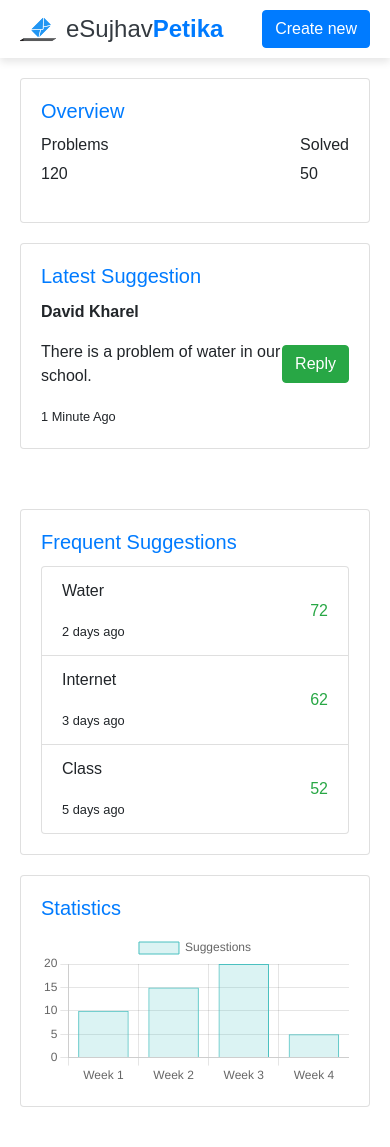
After one commit to Himal144/esujhavpetika, a Django app: page /organization/dashboard/ in a window 390 px wide. The commit adds this page. Run offline with Django 5.2, Linux system fonts and the light colour scheme; some libraries are stand-ins or nearby versions.

Commit message:
dashboard

```diff
--- a/esujhavpetika/organization/static/organization/css/style.css
+++ b/esujhavpetika/organization/static/organization/css/style.css
@@ -0,0 +1,50 @@
+.banner-content {
+    display: flex;
+    align-items: center;
+    justify-content: center;
+    text-align: center;
+}
+
+.image-container img {
+    width: 100%;
+    height: auto;
+}
+
+body {
+    font-family: Arial, sans-serif;
+}
+
+.sidebar {
+    background-color: #f8f9fa;
+    height: 100vh;
+    padding: 20px;
+}
+
+.logo img {
+    max-width: 100%;
+    height: auto;
+}
+
+.nav-item .nav-link {
+    color: #333;
+    padding: 10px;
+}
+
+.nav-item .nav-link.active {
+    background: linear-gradient(90deg, #07661d, #5de285, #ffffff);
+    color: #fff;
+}
+
+.main-content, .right-sidebar {
+    padding: 20px;
+}
+
+.card {
+    margin-bottom: 20px;
+}
+
+@media (max-width: 768px) {
+    .sidebar {
+        display: none;
+    }
+}
--- /dev/null
+++ b/esujhavpetika/organization/templates/organization/dashboard.html
@@ -0,0 +1,141 @@
+{% extends 'organization/base.html' %}
+{% load static %}
+
+{% block css %}
+<link rel="stylesheet" href="{% static 'organization/css/style.css' %}" />
+{% endblock %}
+
+{% block content %}
+<section class="dashboard">
+    <div class="container-fluid">
+        <div class="row">
+            <!-- Sidebar -->
+            <div class="col-md-3 sidebar">
+                <div class="logo">
+                    <img src="{{ logo_url }}" alt="Logo" />
+                </div>
+                <ul class="nav flex-column">
+                    <li class="nav-item">
+                        <a class="nav-link active" href="#">Dashboard</a>
+                    </li>
+                    <li class="nav-item">
+                        <a class="nav-link" href="#">Insight</a>
+                    </li>
+                    <li class="nav-item">
+                        <a class="nav-link" href="#">Settings</a>
+                    </li>
+                </ul>
+                <ul class="nav flex-column mt-auto">
+                    <li class="nav-item">
+                        <a class="nav-link" href="#">Sign Out</a>
+                    </li>
+                </ul>
+            </div>
+
+            <!-- Main content -->
+            <div class="col-md-6 main-content">
+                <div class="overview">
+                    <div class="card gradient-card">
+                        <div class="card-body">
+                            <h5 class="card-title  text-primary">Overview</h5>
+                            <div class="d-flex justify-content-between">
+                                <div>
+                                    <h6>Problems</h6>
+                                    <p>{{ problems_count }}</p>
+                                </div>
+                                <div>
+                                    <h6>Solved</h6>
+                                    <p>{{ solved_count }}</p>
+                                </div>
+                            </div>
+                        </div>
+                    </div>
+                </div>
+                <div class="latest-suggestion mt-3">
+                    <div class="card gradient-card">
+                        <div class="card-body">
+                            <h5 class="card-title  text-primary">Latest Suggestion</h5>
+                            <div class="d-flex justify-content-between align-items-center">
+                                <div class="suggestion-info">
+                                    <p><strong>{{ latest_suggestion.user }}</strong></p>
+                                    <p>{{ latest_suggestion.message }}</p>
+                                    <small>{{ latest_suggestion.time_ago }}</small>
+                                </div>
+                                <button class="btn btn-success">Reply</button>
+                            </div>
+                        </div>
+                    </div>
+                </div>
+            </div>
+
+            <!-- Right sidebar for frequent suggestions and statistics -->
+            <div class="col-md-3 right-sidebar">
+                <div class="frequent-suggestions">
+                    <div class="card gradient-card">
+                        <div class="card-body">
+                            <h5 class="card-title text-primary">Frequent Suggestions</h5>
+                            <ul class="list-group">
+                                {% for suggestion in frequent_suggestions %}
+                                <li class="list-group-item d-flex justify-content-between align-items-center">
+                                    <div>
+                                        <p>{{ suggestion.topic }}</p>
+                                        <small>{{ suggestion.time_ago }}</small>
+                                    </div>
+                                    <span class=" text-success">{{ suggestion.votes }}</span>
+                                </li>
+                                {% endfor %}
+                            </ul>
+                        </div>
+                    </div>
+                </div>
+                <div class="statistics mt-3">
+                    <div class="card gradient-card">
+                        <div class="card-body">
+                            <h5 class="card-title text-primary">Statistics</h5>
+                            <canvas id="statisticsChart"></canvas>
+                        </div>
+                    </div>
+                </div>
+            </div>
+        </div>
+    </div>
+</section>
+{% endblock content %}
+
+{% block javascript%}
+<script src="https://cdn.jsdelivr.net/npm/chart.js"></script>
+<script>
+    var ctx = document.getElementById('statisticsChart').getContext('2d');
+    var statisticsChart = new Chart(ctx, {
+        type: 'bar',
+        data: {
+            labels: {{ statistics.labels|safe }},
+            datasets: [{
+                label: 'Suggestions',
+                data: {{ statistics.values|safe }},
+                backgroundColor: 'rgba(75, 192, 192, 0.2)',
+                borderColor: 'rgba(75, 192, 192, 1)',
+                borderWidth: 1
+            }]
+        },
+        options: {
+            scales: {
+                y: {
+                    beginAtZero: true
+                }
+            }
+        }
+    });
+</script>
+<script>
+    function checkScreenWidth() {
+        if (window.innerWidth < 768) {
+            document.querySelector('.sidebar').style.display = 'none';
+        } else {
+            document.querySelector('.sidebar').style.display = 'block';
+        }
+    }
+    window.addEventListener('resize', checkScreenWidth);
+    window.addEventListener('load', checkScreenWidth);
+</script>
+{% endblock javascript %}
--- a/esujhavpetika/organization/urls.py
+++ b/esujhavpetika/organization/urls.py
@@ -1,6 +1,6 @@
 from django.urls import path
 from . import views
-from .views import organization_detail,organization_register,multi_department
+from .views import organization_detail,organization_register,multi_department,dashboard
 from django.contrib.auth import views as auth_views
 
 
@@ -11,6 +11,7 @@ urlpatterns = [
     path("signup/",views.signup_form , name = "signup"),
     path('organization/register/', organization_register, name='organization_register'),
     path('organization/multi_department/',multi_department, name='multi_department'),
+    path('organization/dashboard/', dashboard, name='dashboard'),
 
      #urls for the email reset password
     path('password_reset/', auth_views.PasswordResetView.as_view(template_name='organization/password_reset.html'),name='password_reset'),
--- a/esujhavpetika/organization/views.py
+++ b/esujhavpetika/organization/views.py
@@ -4,26 +4,20 @@ from django.contrib.auth.forms import AuthenticationForm
 from django.http import JsonResponse, HttpResponseRedirect
 from django.contrib import messages
 from django.contrib.auth import authenticate , login , logout
-<<<<<<< HEAD
 from .forms import signupform
 from django.db.models import Count
 from django.http import JsonResponse
 from django.views.decorators.csrf import csrf_exempt
 import json
 from .utils import send_email_to_client
-=======
 from .forms import signupform , organization_register_form
-
-
 from . models import Organization
->>>>>>> origin/master
-
-# Create your views here.
 from django.shortcuts import render, get_object_or_404
 from .models import Organization
 from django.contrib.auth.decorators import login_required
 from .models import *
 from user.models import Sender
+from datetime import datetime, timedelta
 
 def organization_detail(request, id):
     organization = get_object_or_404(Organization, id=id)
@@ -48,12 +42,7 @@ def login_form(request):
             user = authenticate(username=uname, password=upass)
             if user is not None:
                 login(request, user)
-<<<<<<< HEAD
-                messages.success(request,"Logged in successfully")
-                return HttpResponseRedirect("/feedback")
-=======
                 return HttpResponseRedirect("/organization/register")
->>>>>>> origin/master
 
     else:
         fm = AuthenticationForm()
@@ -81,7 +70,51 @@ def user_logout(request):
     messages.warning(request,"Log out succefully")
     return HttpResponseRedirect('/')
 
-<<<<<<< HEAD
+
+
+def organization_register(request):
+    try:
+        organization = Organization.objects.get(user=request.user)
+        form = organization_register_form(request.POST, request.FILES, instance=organization)
+    except Organization.DoesNotExist:
+        form = organization_register_form(request.POST, request.FILES)
+
+    if request.method == 'POST':
+        if form.is_valid():
+            organization = form.save(commit=False)
+            organization.user = request.user
+            organization.save()
+            return HttpResponseRedirect('/')
+    else:
+          form = organization_register_form()
+
+    return render(request, 'organization/register.html', {'organization_register_form': form})
+
+def multi_department(request):
+    if request.method == 'POST':
+        try:
+            organization = Organization.objects.get(user=request.user)
+            form = organization_register_form(request.POST, request.FILES, instance=organization)
+        except Organization.DoesNotExist:
+            form = organization_register_form(request.POST, request.FILES)
+
+        if form.is_valid():
+            organization = form.save(commit=False)
+            organization.user = request.user
+            organization.save()
+            return JsonResponse({'success': True})  # Return success response for AJAX
+
+        else:
+            errors = form.errors.as_json()
+            return JsonResponse({'success': False, 'errors': errors})  # Return errors for AJAX
+    else:
+        form = organization_register_form()
+
+    context = {
+        'organization_register_form': form
+    }
+
+    return render(request, 'organization/multi_department.html', context)
 @login_required
 def feedback(request):
     user=get_object_or_404(User, id=request.user.id)
@@ -169,7 +202,7 @@ def handle_feedback_action(request):
             return JsonResponse({'status': 'error', 'message': str(e)}, status=500)
     else:
         return JsonResponse({'status': 'error', 'message': 'Invalid request method'}, status=400)
-=======
+
 
 
 def organization_register(request):
@@ -215,4 +248,29 @@ def multi_department(request):
     }
 
     return render(request, 'organization/multi_department.html', context)
->>>>>>> origin/master
+
+
+
+
+def dashboard(request):
+    # Dummy data for the dashboard
+    context = {
+        'logo_url': 'path_to_logo_image',  # Update with the actual path or URL to the logo image
+        'problems_count': 120,
+        'solved_count': 50,
+        'latest_suggestion': {
+            'user': 'David Kharel',
+            'time_ago': '1 Minute Ago',
+            'message': 'There is a problem of water in our school.',
+        },
+        'frequent_suggestions': [
+            {'topic': 'Water', 'time_ago': '2 days ago', 'rating': 5.0, 'votes': 72},
+            {'topic': 'Internet', 'time_ago': '3 days ago', 'rating': 4.0, 'votes': 62},
+            {'topic': 'Class', 'time_ago': '5 days ago', 'rating': 3.0, 'votes': 52},
+        ],
+        'statistics': {
+            'labels': ['Week 1', 'Week 2', 'Week 3', 'Week 4'],
+            'values': [10, 15, 20, 5],
+        }
+    }
+    return render(request, 'organization/dashboard.html', context)
```
Also changed, not shown: esujhavpetika/organization/templates/organization/home.html (+8 -2 lines), esujhavpetika/organization/static/organization/Images/banner-img-01.png (added).
